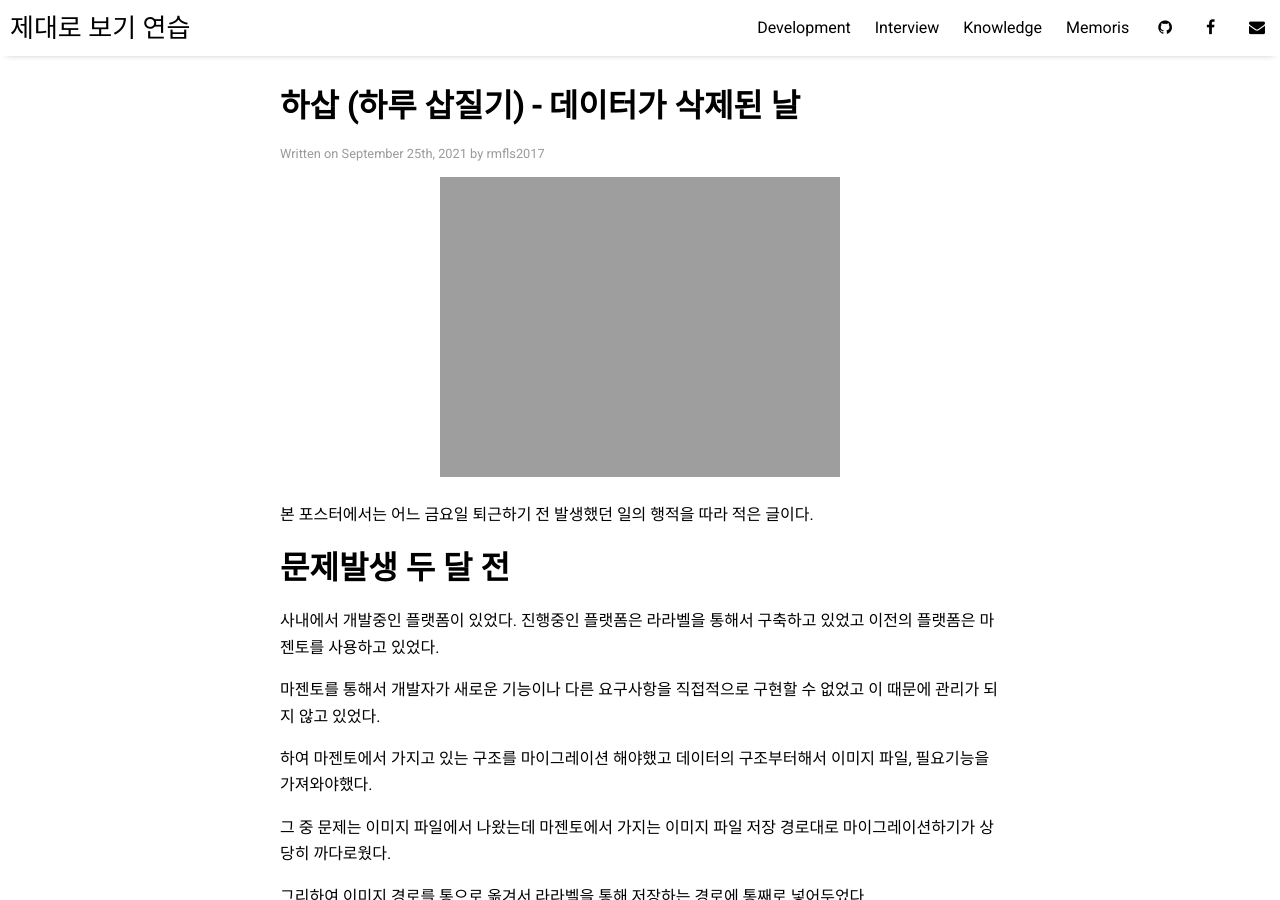
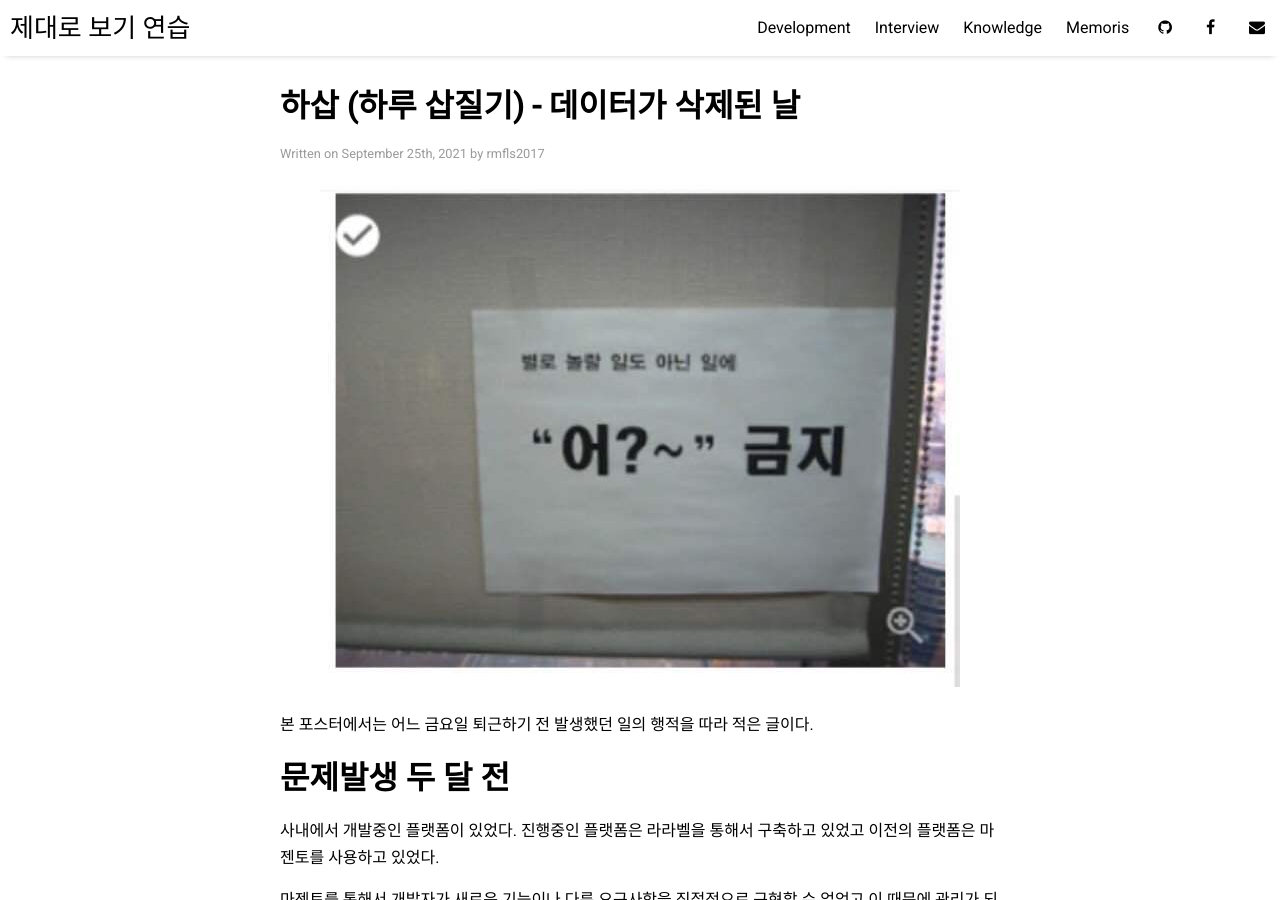
Before and after one commit to rmfls2017/rmfls2017.github.io, a Jekyll site: the page built from _posts/2021-09-25-01.md, in a window 1280 px wide and 900 px high. Built offline with Jekyll 4.4.1, drawn with Linux system fonts in a browser that asks for light colours; nearby versions of some CDN libraries; comment, search, counter and statistics services are not loaded.

Commit message:
Write 2022-02-27

```diff
--- a/_posts/2021-09-25-01.md
+++ b/_posts/2021-09-25-01.md
@@ -4,7 +4,7 @@ title: "하삽 (하루 삽질기) - 데이터가 삭제된 날"
 author: "rmfls2017"
 categories: developments
 tags: [php, laravel, aws, ec2, ebs]
-image: development-journal.jpg
+image: 6ebb2cf8ed8a3f6cdebe2f6aedc640e6.jpg
 ---
 
 본 포스터에서는 어느 금요일 퇴근하기 전 발생했던 일의 행적을 따라 적은 글이다.
```
